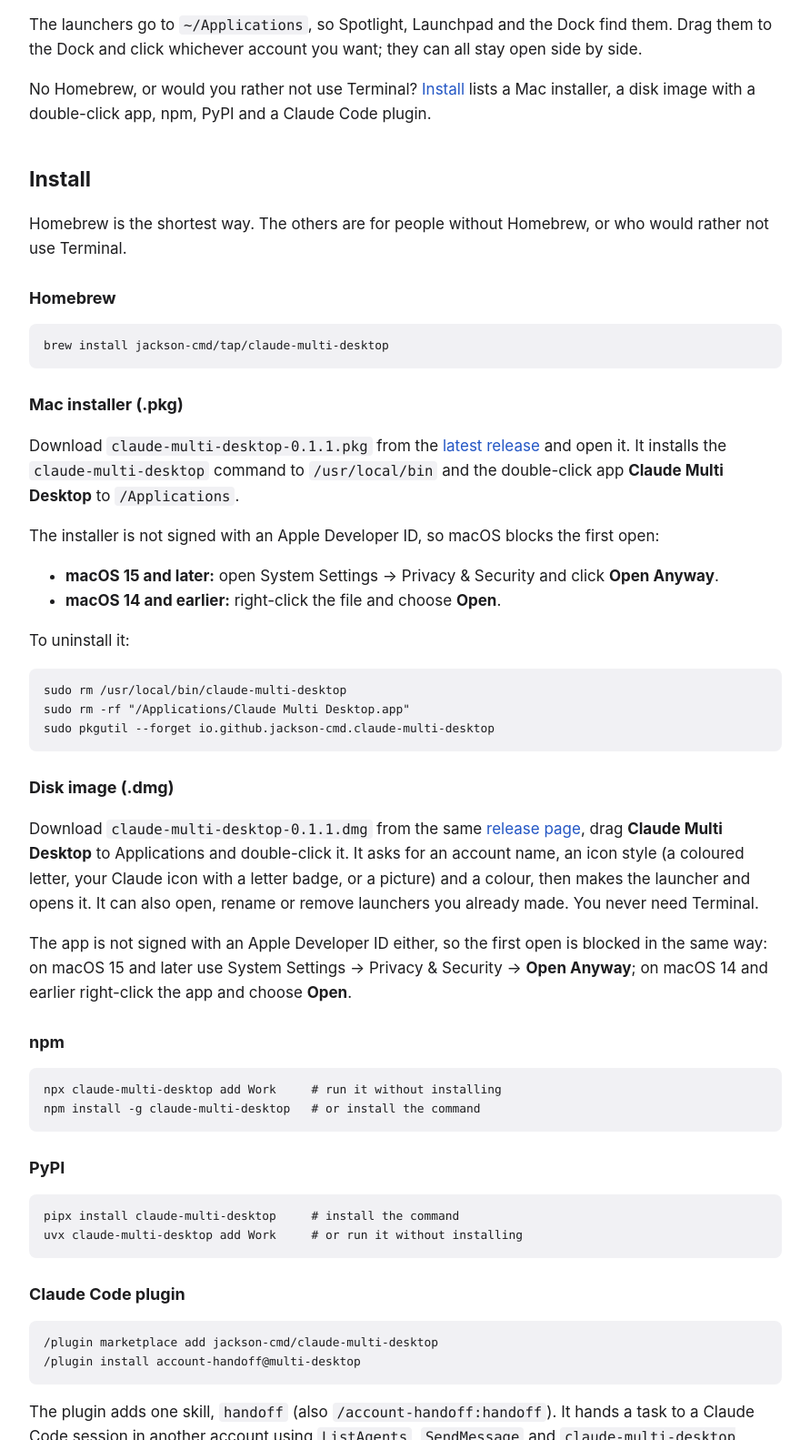
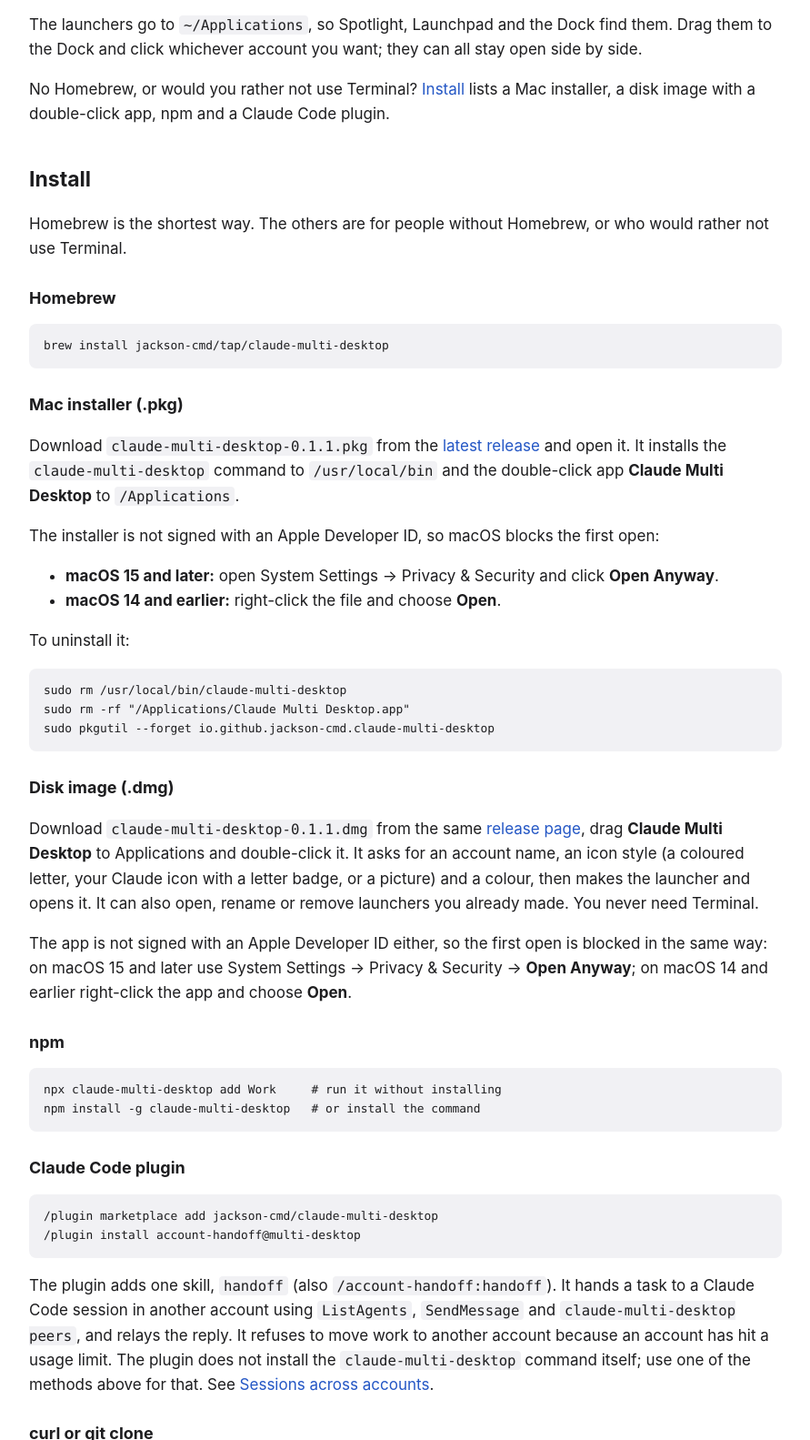
Before and after one commit to jackson-cmd/claude-multi-desktop, a website: page site/index.html in a window 1280 px wide. Shown: the part 1504-3087 px from the top of the page at 91% size, without its empty margins (194-1085 px from the left). Drawn offline with Linux system fonts and the light colour scheme.

Commit message:
Docs: list only the install methods that are live (PyPI comes later)
The PyPI package is ready in pyproject.toml but not published yet, so README, the website, llms.txt, CHANGELOG and the release notes no longer show pipx/uvx commands that would fail.

```diff
--- a/site/index.html
+++ b/site/index.html
@@ -91,7 +91,7 @@ claude-multi-desktop add Work            # launcher "Claude Work" with its own s
 claude-multi-desktop open Work           # second window: sign in with your other account
 claude-multi-desktop add Main --default  # launcher for the account you already use</code></pre>
   <p>The launchers go to <code>~/Applications</code>, so Spotlight, Launchpad and the Dock find them. Drag them to the Dock and click whichever account you want; they can all stay open side by side.</p>
-  <p>No Homebrew, or would you rather not use Terminal? <a href="#install">Install</a> lists a Mac installer, a disk image with a double-click app, npm, PyPI and a Claude Code plugin.</p>
+  <p>No Homebrew, or would you rather not use Terminal? <a href="#install">Install</a> lists a Mac installer, a disk image with a double-click app, npm and a Claude Code plugin.</p>
 
   <h2 id="install">Install</h2>
   <p>Homebrew is the shortest way. The others are for people without Homebrew, or who would rather not use Terminal.</p>
@@ -119,9 +119,6 @@ sudo pkgutil --forget io.github.jackson-cmd.claude-multi-desktop</code></pre>
 <pre><code>npx claude-multi-desktop add Work     # run it without installing
 npm install -g claude-multi-desktop   # or install the command</code></pre>
 
-  <h3>PyPI</h3>
-<pre><code>pipx install claude-multi-desktop     # install the command
-uvx claude-multi-desktop add Work     # or run it without installing</code></pre>
 
   <h3>Claude Code plugin</h3>
 <pre><code>/plugin marketplace add jackson-cmd/claude-multi-desktop
--- a/site/llms.txt
+++ b/site/llms.txt
@@ -10,7 +10,6 @@ Version 0.1.1. Every method needs macOS and Claude Desktop in /Applications.
 - Mac installer: `claude-multi-desktop-0.1.1.pkg` from https://github.com/jackson-cmd/claude-multi-desktop/releases/latest. It installs the command to /usr/local/bin and the double-click app "Claude Multi Desktop" to /Applications. It is not signed with an Apple Developer ID, so macOS blocks the first open (macOS 15 and later: System Settings > Privacy & Security > Open Anyway; macOS 14 and earlier: right-click the file > Open).
 - Disk image: `claude-multi-desktop-0.1.1.dmg` from the same release page. Drag "Claude Multi Desktop" to Applications and double-click it; it asks for an account name, an icon style and a colour, makes the launcher and opens it. No Terminal needed. Same Gatekeeper note as the installer.
 - npm: `npx claude-multi-desktop add Work` or `npm install -g claude-multi-desktop`
-- PyPI: `pipx install claude-multi-desktop` or `uvx claude-multi-desktop add Work`
 - Claude Code plugin: `/plugin marketplace add jackson-cmd/claude-multi-desktop`, then `/plugin install account-handoff@multi-desktop`. Its skill `handoff` hands a task to a Claude Code session in another account with ListAgents, SendMessage and `claude-multi-desktop peers`, and refuses to move work because an account hit a usage limit. It does not install the command itself.
 - curl or git clone: see the README at https://github.com/jackson-cmd/claude-multi-desktop
 
```
Also changed, not shown: site/guides/two-claude-accounts-on-mac.html (+1 -1 lines), CHANGELOG.md, README.md, 1 other file.
